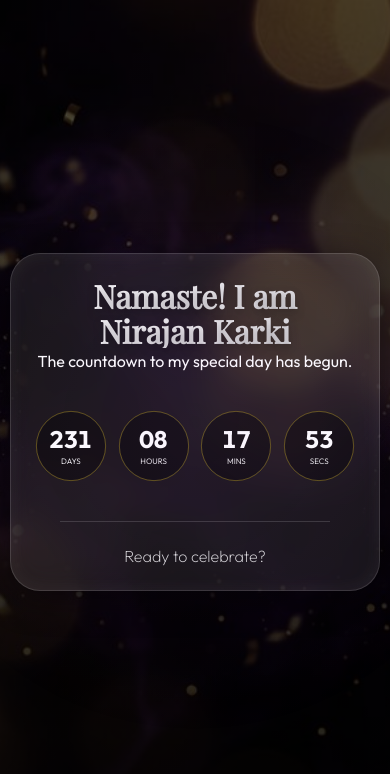
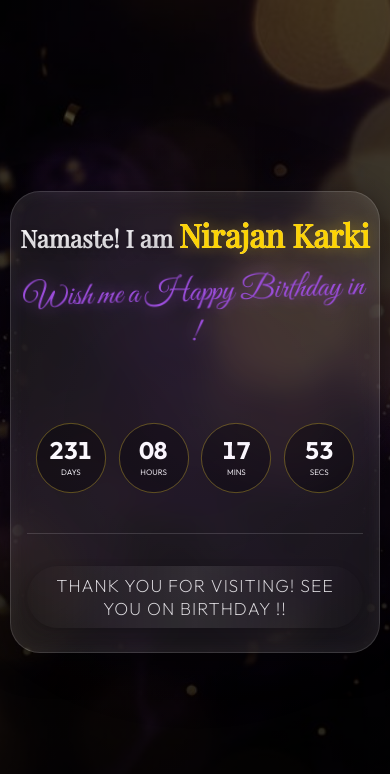
Before and after one commit to kneeraazon404/BirthdayCountdown, a plain HTML site: page index.html in a window 390 px wide. Drawn offline with nearby package versions, Linux system fonts and the light colour scheme; a web font is replaced by a local one.

Commit message:
feat: Improve countdown page layout and responsiveness by refactoring heading styles, adjusting countdown box dimensions, and updating footer content.

```diff
--- a/index.html
+++ b/index.html
@@ -12,12 +12,9 @@
     <div class="container">
       <header>
         <h1 id="greeting">
-          Namaste! I am <br />
-          Nirajan Karki
+          Namaste! I am <span class="highlight-name">Nirajan Karki</span>
         </h1>
-        <p class="subtitle" id="subtext">
-          The countdown to my special day has begun.
-        </p>
+        <p class="wish-me-at" id="subtext">Wish me a Happy Birthday in !</p>
       </header>
 
       <div class="countdown" id="countdown">
@@ -44,7 +41,7 @@
       </div>
 
       <footer>
-        <p>Ready to celebrate?</p>
+        <p>Thank you for visiting! See you on birthday !!</p>
       </footer>
     </div>
 
--- a/style.css
+++ b/style.css
@@ -150,33 +150,35 @@ header {
 
 h1 {
   font-family: "Playfair Display", serif;
-  font-size: 3.5rem;
+  font-size: clamp(1.5rem, 3vw, 2.5rem); /* Responsive single line */
   font-weight: 700;
-  line-height: 1.1;
+  line-height: 1.2;
   margin-bottom: 0.2rem;
   background: linear-gradient(to right, #ffffff, #e0e0e0);
   -webkit-background-clip: text;
+  background-clip: text;
   -webkit-text-fill-color: transparent;
   text-shadow: 0 4px 10px rgba(0, 0, 0, 0.3);
+  white-space: nowrap; /* Force single line */
 }
 
 .highlight-name {
   color: var(--primary);
   -webkit-text-fill-color: var(--primary);
   text-shadow: 0 0 15px rgba(255, 215, 0, 0.4);
-  display: block;
-  margin-top: 0.5rem;
-  font-size: 4.5rem;
+  display: inline; /* Keep on same line */
+  margin-top: 0;
+  font-size: clamp(2rem, 4vw, 3.5rem); /* Slightly larger than "Namaste" */
 }
 
 /* "Wish me at" Text Styling */
 p.wish-me-at {
-  font-family: "Great Vibes", cursive; /* User asked for impressive text */
-  font-size: 3.5rem;
+  font-family: "Great Vibes", cursive;
+  font-size: 3rem;
   color: var(--accent);
   margin: 1.5rem 0;
   text-shadow: 0 0 15px rgba(157, 78, 221, 0.6);
-  transform: rotate(-2deg); /* Stylish tilt */
+  transform: rotate(-2deg);
   animation: floatText 3s ease-in-out infinite;
 }
 
@@ -194,16 +196,15 @@ p.wish-me-at {
   flex-direction: column;
   align-items: center;
   justify-content: center;
-  width: 110px;
-  height: 110px;
-  background: rgba(0, 0, 0, 0.4); /* Darker contrast */
-  border-radius: 50%; /* Circular counters */
+  width: 100px;
+  height: 100px;
+  background: rgba(0, 0, 0, 0.4);
+  border-radius: 50%;
   border: 2px solid rgba(255, 255, 255, 0.08);
   position: relative;
   transition: all 0.4s cubic-bezier(0.175, 0.885, 0.32, 1.275);
 }
 
-/* Decorative ring */
 .time-box::before {
   content: "";
   position: absolute;
@@ -229,7 +230,7 @@ p.wish-me-at {
 }
 
 .number {
-  font-size: 2.5rem;
+  font-size: 2rem;
   font-weight: 700;
   color: var(--text-main);
   line-height: 1;
@@ -237,20 +238,36 @@ p.wish-me-at {
 }
 
 .label {
-  font-size: 0.75rem;
+  font-size: 0.7rem;
   text-transform: uppercase;
-  letter-spacing: 2px;
+  letter-spacing: 1px;
   color: var(--text-muted);
   margin-top: 5px;
 }
 
 footer {
   border-top: 1px solid var(--glass-border);
-  padding-top: 1.5rem;
+  padding-top: 2rem;
+  width: 100%;
+}
+
+footer p {
+  font-family: "Outfit", sans-serif;
   font-weight: 300;
-  font-size: 1rem;
+  font-size: 1.1rem;
   color: var(--text-muted);
-  width: 80%;
+  letter-spacing: 1px;
+  text-transform: uppercase;
+  background: linear-gradient(
+    90deg,
+    transparent,
+    rgba(255, 255, 255, 0.1),
+    transparent
+  );
+  padding: 0.5rem;
+  border-radius: 50px;
+  display: inline-block;
+  box-shadow: 0 2px 10px rgba(0, 0, 0, 0.2);
 }
 
 /* Celebration State */
@@ -337,12 +354,7 @@ footer {
     width: 120px;
     height: 160px;
   }
-  h1 {
-    font-size: 2rem;
-  }
-  .highlight-name {
-    font-size: 3rem;
-  }
+  /* Font sizes are handled by clamp() now, but we can ensure minimums */
   p.wish-me-at {
     font-size: 2rem;
   }
```
